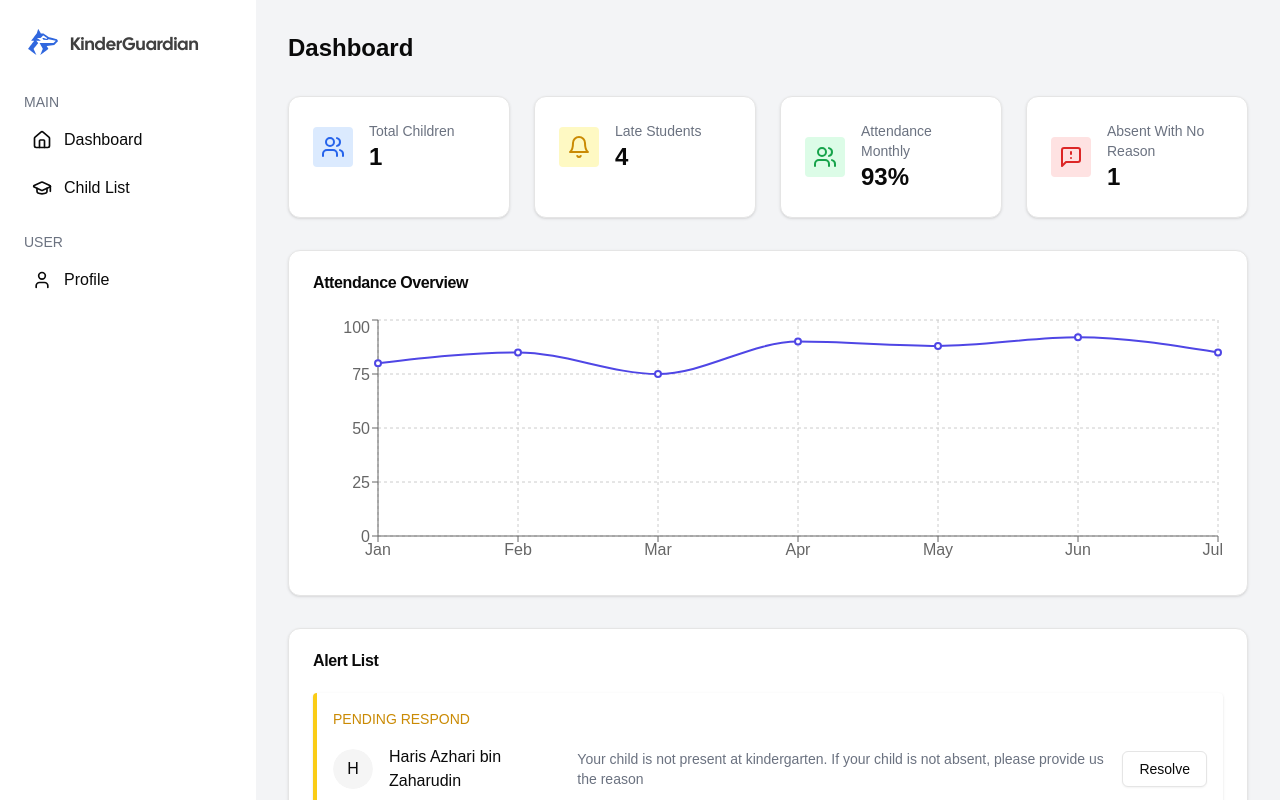
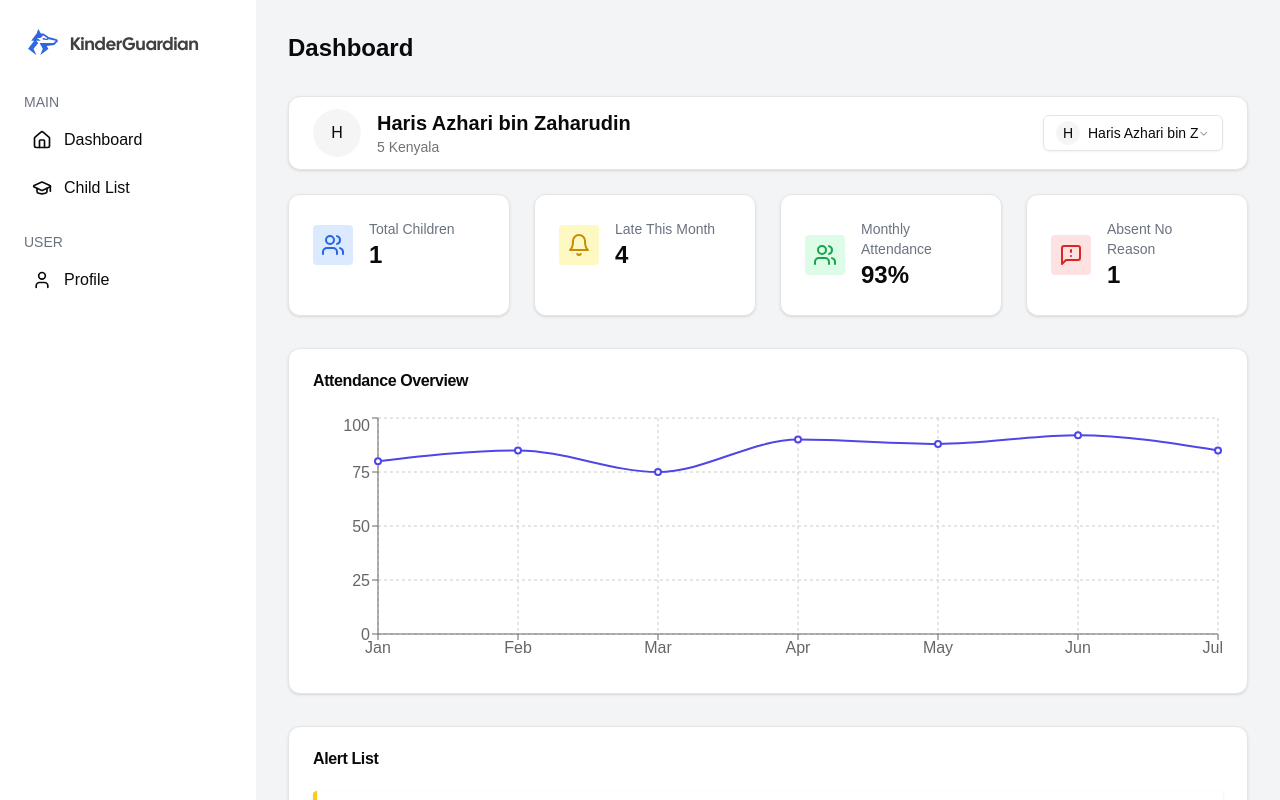
Before and after one commit to haziqishere/kinderguardian, a Next.js app: page /parent in a window 1280 px wide. Built offline with nearby package versions, Linux system fonts and the light colour scheme.

Commit message:
Component to switch between child

```diff
--- a/src/app/(system)/parent/_components/attendance-chart.tsx
+++ b/src/app/(system)/parent/_components/attendance-chart.tsx
@@ -1,18 +1,24 @@
+// parent/_components/attendance-chart.tsx
 "use client";
 import { Card, CardContent, CardHeader, CardTitle } from "@/components/ui/card";
-import { LineChart, Line, XAxis, YAxis, CartesianGrid, Tooltip, ResponsiveContainer } from "recharts";
+import {
+  LineChart,
+  Line,
+  XAxis,
+  YAxis,
+  CartesianGrid,
+  Tooltip,
+  ResponsiveContainer,
+} from "recharts";
 
-export const AttendanceChart = () => {
-  const attendanceData = [
-    { month: 'Jan', attendance: 80 },
-    { month: 'Feb', attendance: 85 },
-    { month: 'Mar', attendance: 75 },
-    { month: 'Apr', attendance: 90 },
-    { month: 'May', attendance: 88 },
-    { month: 'Jun', attendance: 92 },
-    { month: 'Jul', attendance: 85 },
-  ];
+interface AttendanceChartProps {
+  data: Array<{
+    month: string;
+    attendance: number;
+  }>;
+}
 
+export const AttendanceChart = ({ data }: AttendanceChartProps) => {
   return (
     <Card className="mb-8">
       <CardHeader>
@@ -21,7 +27,7 @@ export const AttendanceChart = () => {
       <CardContent>
         <div className="h-64">
           <ResponsiveContainer width="100%" height="100%">
-            <LineChart data={attendanceData}>
+            <LineChart data={data}>
               <CartesianGrid strokeDasharray="3 3" />
               <XAxis dataKey="month" />
               <YAxis />
--- /dev/null
+++ b/src/app/(system)/parent/_components/child-switcher.tsx
@@ -0,0 +1,71 @@
+// parent/_components/child-switcher.tsx
+"use client";
+import { Avatar, AvatarFallback, AvatarImage } from "@/components/ui/avatar";
+import { Card, CardContent } from "@/components/ui/card";
+import {
+  Select,
+  SelectContent,
+  SelectGroup,
+  SelectItem,
+  SelectTrigger,
+  SelectValue,
+} from "@/components/ui/select";
+
+interface Child {
+  id: string;
+  name: string;
+  class: string;
+  imageUrl?: string;
+}
+
+interface ChildSwitcherProps {
+  children: Child[];
+  selectedChild: Child;
+  onChildChange: (childId: string) => void;
+}
+
+export const ChildSwitcher = ({
+  children,
+  selectedChild,
+  onChildChange,
+}: ChildSwitcherProps) => {
+  return (
+    <Card className="mb-6">
+      <CardContent className="py-3">
+        <div className="flex items-center justify-between">
+          <div className="flex items-center gap-4">
+            <Avatar className="h-12 w-12">
+              <AvatarImage src={selectedChild.imageUrl} />
+              <AvatarFallback>{selectedChild.name[0]}</AvatarFallback>
+            </Avatar>
+            <div>
+              <h2 className="text-xl font-semibold">{selectedChild.name}</h2>
+              <p className="text-sm text-muted-foreground">
+                {selectedChild.class}
+              </p>
+            </div>
+          </div>
+          <Select value={selectedChild.id} onValueChange={onChildChange}>
+            <SelectTrigger className="w-[180px]">
+              <SelectValue placeholder="Switch child" />
+            </SelectTrigger>
+            <SelectContent>
+              <SelectGroup>
+                {children.map((child) => (
+                  <SelectItem key={child.id} value={child.id}>
+                    <div className="flex items-center gap-2">
+                      <Avatar className="h-6 w-6">
+                        <AvatarFallback>{child.name[0]}</AvatarFallback>
+                      </Avatar>
+                      {child.name}
+                    </div>
+                  </SelectItem>
+                ))}
+              </SelectGroup>
+            </SelectContent>
+          </Select>
+        </div>
+      </CardContent>
+    </Card>
+  );
+};
--- a/src/app/(system)/parent/_components/dashboard-content.tsx
+++ b/src/app/(system)/parent/_components/dashboard-content.tsx
@@ -1,18 +1,72 @@
+// parent/_components/dashboard-content.tsx
 "use client";
-
+import { useState } from "react";
 import { DashboardStats } from "./dashboard-stats";
 import { AttendanceChart } from "./attendance-chart";
-import  AlertList  from "./alert-list";
-import  EventList  from "./event-list";
+import AlertList from "./alert-list";
+import EventList from "./event-list";
+import { ChildSwitcher } from "./child-switcher";
+
+// Sample data - replace with actual data fetching
+const sampleChildren = [
+  {
+    id: "1",
+    name: "Haris Azhari bin Zaharudin",
+    class: "5 Kenyala",
+    stats: {
+      lateCount: 4,
+      attendanceRate: "93%",
+      absentNoReason: 1,
+    },
+    attendanceData: [
+      { month: "Jan", attendance: 80 },
+      { month: "Feb", attendance: 85 },
+      { month: "Mar", attendance: 75 },
+      { month: "Apr", attendance: 90 },
+      { month: "May", attendance: 88 },
+      { month: "Jun", attendance: 92 },
+      { month: "Jul", attendance: 85 },
+    ],
+  },
+  {
+    id: "2",
+    name: "Sarah Azhari",
+    class: "4 Mentari",
+    stats: {
+      lateCount: 2,
+      attendanceRate: "95%",
+      absentNoReason: 0,
+    },
+    attendanceData: [
+      { month: "Jan", attendance: 95 },
+      { month: "Feb", attendance: 92 },
+      { month: "Mar", attendance: 94 },
+      { month: "Apr", attendance: 96 },
+      { month: "May", attendance: 93 },
+      { month: "Jun", attendance: 95 },
+      { month: "Jul", attendance: 94 },
+    ],
+  },
+];
 
 export const DashboardContent = () => {
+  const [selectedChildId, setSelectedChildId] = useState(sampleChildren[0].id);
+  const selectedChild = sampleChildren.find(
+    (child) => child.id === selectedChildId
+  )!;
+
   return (
     <div className="flex-1 p-8">
       <h1 className="text-2xl font-bold mb-8">Dashboard</h1>
-      <DashboardStats />
-      <AttendanceChart />
-      <AlertList />
-      <EventList />
+      <ChildSwitcher
+        children={sampleChildren}
+        selectedChild={selectedChild}
+        onChildChange={setSelectedChildId}
+      />
+      <DashboardStats childStats={selectedChild.stats} />
+      <AttendanceChart data={selectedChild.attendanceData} />
+      <AlertList childId={selectedChild.id} />
+      <EventList classId={selectedChild.class} />
     </div>
   );
 };
--- a/src/app/(system)/parent/_components/dashboard-stats.tsx
+++ b/src/app/(system)/parent/_components/dashboard-stats.tsx
@@ -1,8 +1,19 @@
+// parent/_components/dashboard-stats.tsx
 "use client";
 import { Card, CardContent } from "@/components/ui/card";
-import { Users, Bell, MessageSquareWarning} from "lucide-react";
+import { Users, Bell, MessageSquareWarning } from "lucide-react";
 
-export const DashboardStats = () => {
+interface ChildStats {
+  lateCount: number;
+  attendanceRate: string;
+  absentNoReason: number;
+}
+
+interface DashboardStatsProps {
+  childStats: ChildStats;
+}
+
+export const DashboardStats = ({ childStats }: DashboardStatsProps) => {
   return (
     <div className="grid grid-cols-4 gap-6 mb-8">
       <Card>
@@ -26,8 +37,8 @@ export const DashboardStats = () => {
               <Bell className="w-6 h-6 text-yellow-600" />
             </div>
             <div>
-                  <div className="text-sm text-gray-500">Late Students</div>
-                  <div className="text-2xl font-bold">4</div>
+              <div className="text-sm text-gray-500">Late This Month</div>
+              <div className="text-2xl font-bold">{childStats.lateCount}</div>
             </div>
           </div>
         </CardContent>
@@ -40,8 +51,10 @@ export const DashboardStats = () => {
               <Users className="w-6 h-6 text-green-600" />
             </div>
             <div>
-                  <div className="text-sm text-gray-500">Attendance Monthly</div>
-                  <div className="text-2xl font-bold">93%</div>
+              <div className="text-sm text-gray-500">Monthly Attendance</div>
+              <div className="text-2xl font-bold">
+                {childStats.attendanceRate}
+              </div>
             </div>
           </div>
         </CardContent>
@@ -54,8 +67,10 @@ export const DashboardStats = () => {
               <MessageSquareWarning className="w-6 h-6 text-red-600" />
             </div>
             <div>
-                  <div className="text-sm text-gray-500">Absent With No Reason </div>
-                  <div className="text-2xl font-bold">1</div>
+              <div className="text-sm text-gray-500">Absent No Reason</div>
+              <div className="text-2xl font-bold">
+                {childStats.absentNoReason}
+              </div>
             </div>
           </div>
         </CardContent>
--- a/src/app/(system)/parent/_components/event-list.tsx
+++ b/src/app/(system)/parent/_components/event-list.tsx
@@ -1,18 +1,24 @@
-import React from 'react';
+import React from "react";
 import { Card, CardContent, CardHeader, CardTitle } from "@/components/ui/card";
 
-const EventList = () => {
+interface EventListProps {
+  classId: string;
+}
+
+const EventList = ({ classId }: EventListProps) => {
   const events = [
     {
-      title: 'Petrosains KLCC Visit',
-      date: '30 March 2024',
-      description: 'Lorem ipsum dolor sit amet, consectetur adipiscing elit, sed do eiusmod tempor incididunt ut labore et dolore magna aliqua. Ut enim ad minim veniam, quis nostrud exercitation ullamco laboris nisi ut aliquip ex ea commodo consequat.'
+      title: "Petrosains KLCC Visit",
+      date: "30 March 2024",
+      description:
+        "Lorem ipsum dolor sit amet, consectetur adipiscing elit, sed do eiusmod tempor incididunt ut labore et dolore magna aliqua. Ut enim ad minim veniam, quis nostrud exercitation ullamco laboris nisi ut aliquip ex ea commodo consequat.",
     },
     {
       title: "Beryl's Chocolate Factory Visit",
-      date: '8 August 2024',
-      description: 'Lorem ipsum dolor sit amet, consectetur adipiscing elit, sed do eiusmod tempor incididunt ut labore et dolore magna aliqua. Ut enim ad minim veniam, quis nostrud exercitation ullamco laboris nisi ut aliquip ex ea commodo consequat.'
-    }
+      date: "8 August 2024",
+      description:
+        "Lorem ipsum dolor sit amet, consectetur adipiscing elit, sed do eiusmod tempor incididunt ut labore et dolore magna aliqua. Ut enim ad minim veniam, quis nostrud exercitation ullamco laboris nisi ut aliquip ex ea commodo consequat.",
+    },
   ];
 
   return (
@@ -23,7 +29,10 @@ const EventList = () => {
       <CardContent>
         <div className="space-y-6">
           {events.map((event, index) => (
-            <div key={index} className="space-y-2 rounded-xl p-3 shadow-xs border outline-0">
+            <div
+              key={index}
+              className="space-y-2 rounded-xl p-3 shadow-xs border outline-0"
+            >
               <h3 className="text-blue-600 font-medium hover:underline cursor-pointer">
                 {event.title}
               </h3>
```
Also changed, not shown: src/app/(system)/parent/_components/alert-list.tsx (+7 -1 lines). Lines whose indentation alone changed are shown as unchanged.
